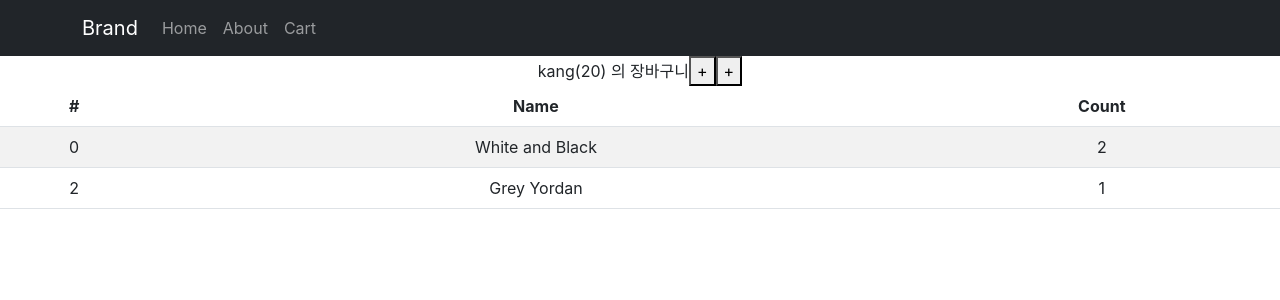
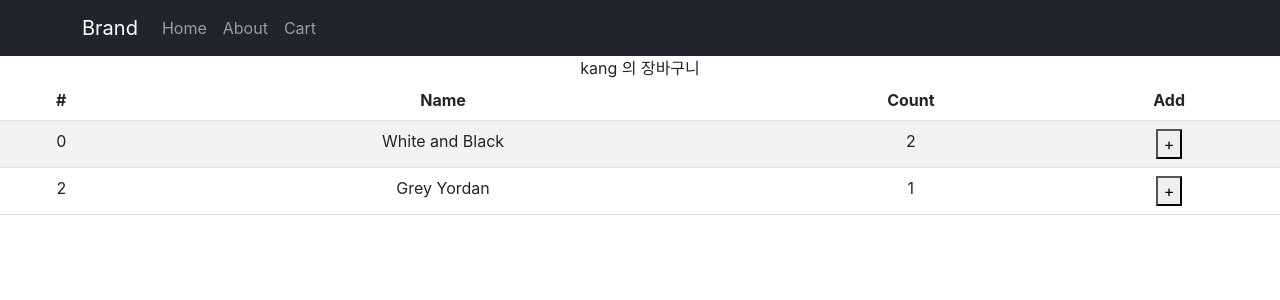
Before and after one commit to ehdrn3020/shop_reactjs, a React (Create React App) app: page /cart in a window 1280 px wide. Shown: the top 300 px of the page. Built offline with nearby package versions, Linux system fonts and the light colour scheme.

Commit message:
20230126 add count

```diff
--- a/src/routes/Cart.js
+++ b/src/routes/Cart.js
@@ -1,6 +1,7 @@
 import { Table } from 'react-bootstrap';
 import { useDispatch, useSelector } from 'react-redux';
-import { changeName, increase } from './../stores/userSlice'
+import { changeName, increase } from './../stores/userSlice';
+import { addCount } from './../store';
 
 function Cart() {
 
@@ -10,14 +11,7 @@ function Cart() {
 
     return (
         <div>
-            { user.name }({ user.age }) 의 장바구니
-            <button onClick={()=>{
-                dispatch(increase(100))
-            }}>+</button>
-            <button onClick={()=>{
-                dispatch(changeName())
-            }}>+</button>
-
+            { user.name } 의 장바구니
 
             <Table striped>
                 <thead>
@@ -25,16 +19,20 @@ function Cart() {
                         <th>#</th>
                         <th>Name</th>
                         <th>Count</th>
+                        <th>Add</th>
                     </tr>
                 </thead>
                 <tbody>
                     {
-                        list.map((item)=>{
+                        list.map((item, i)=>{
                             return (
                                 <tr key={item.id}>
                                     <td>{item.id}</td>
                                     <td>{item.name}</td>
                                     <td>{item.count}</td>
+                                    <td><button onClick={()=>{
+                                        dispatch(addCount(item.id));
+                                    }}>+</button></td>
                                 </tr>
                             )
                         })
--- a/src/routes/Detail.js
+++ b/src/routes/Detail.js
@@ -1,6 +1,8 @@
 import { Container, Row, Col, Nav } from 'react-bootstrap';
 import { useParams } from 'react-router-dom';
 import { useEffect, useState } from "react";
+import { useDispatch, useSelector } from 'react-redux';
+import { addItem } from '../store'
 
 function Detail(props) {
 
@@ -12,7 +14,7 @@ function Detail(props) {
     let [alertFade, setAlertFade] = useState('');
     let [tab, setTab] = useState(1);
 
-
+    let dispatch = useDispatch()
 
     useEffect(()=>{
       setTimeout(()=>{setAlertFade('end')},300);
@@ -42,7 +44,9 @@ function Detail(props) {
               <h4>{target_id.title}</h4>
               <p>{target_id.content}</p>
               <p>{target_id.price}</p>
-              <button className="btn btn-danger">주문하기</button>
+              <button className="btn btn-danger" onClick={()=>{
+                dispatch(addItem({id: target_id.id, name : target_id.title, count : 1}));
+              }}>주문하기</button>
             </Col>
             </Row>
         }
--- a/src/store.js
+++ b/src/store.js
@@ -9,8 +9,18 @@ let stock_val = createSlice({
 
 let wishlist_val = createSlice({
   name: 'wishlist',
-  initialState : wishlist
+  initialState : wishlist,
+  reducers: {
+    addCount(state, action){
+      let num = state.findIndex((item)=> { return item.id == action.payload});
+      state[num].count++;
+    },
+    addItem(state, action){
+      state.push(action.payload);
+    }
+  }
 })
+export let { addCount, addItem } = wishlist_val.actions;
 
 export default configureStore({
   reducer: {
```
